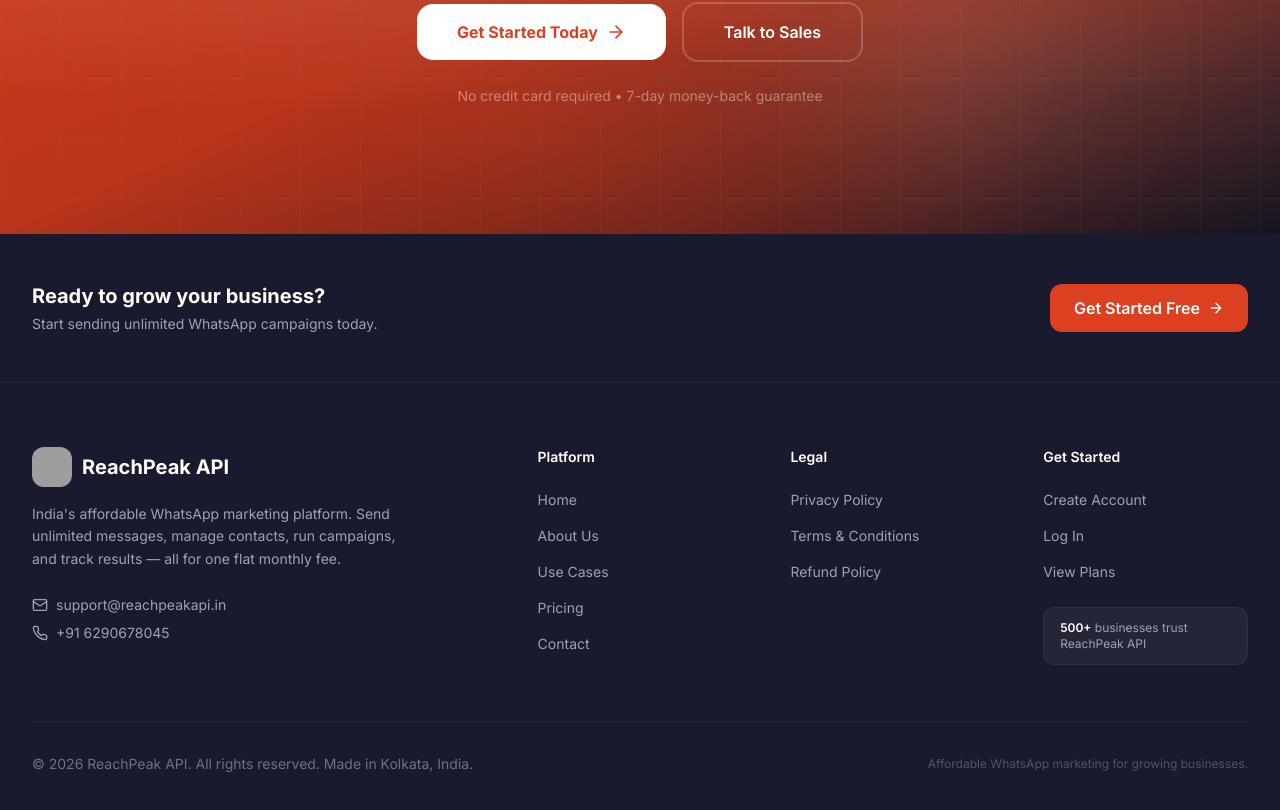
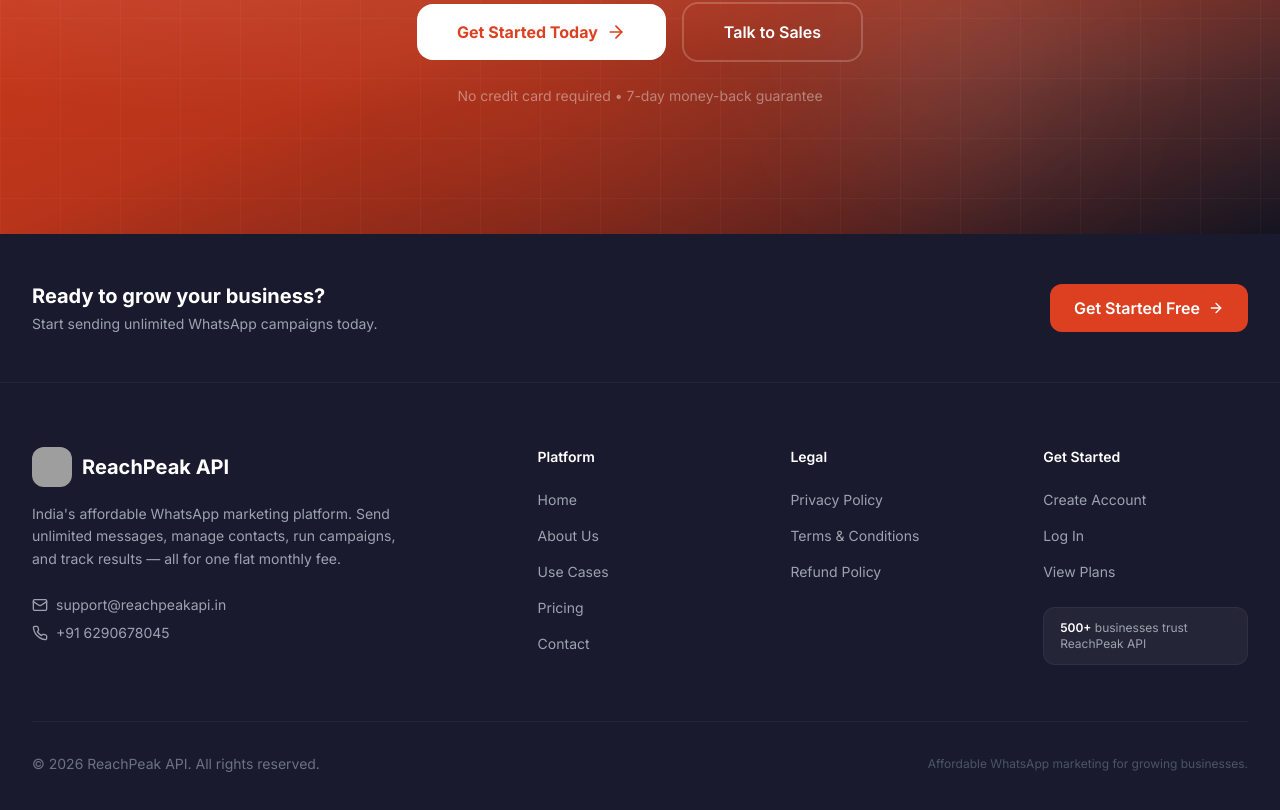
Before and after one commit to amitprivatefiles-rgb/reachpeak, a React (Vite) app: page / in a window 1280 px wide. Shown: the part 8226-9036 px from the top of the page. Built offline with nearby package versions, Linux system fonts and the light colour scheme; no server answers; grey boxes are pictures that could not be loaded.

Commit message:
remove Made in Kolkata from footer

```diff
--- a/src/components/public/PublicFooter.tsx
+++ b/src/components/public/PublicFooter.tsx
@@ -113,7 +113,7 @@ export function PublicFooter() {
 
         <div className="mt-14 pt-8 border-t border-gray-700/30 flex flex-col sm:flex-row items-center justify-between gap-4">
           <p className="text-sm text-gray-500">
-            &copy; {new Date().getFullYear()} ReachPeak API. All rights reserved. Made in Kolkata, India.
+            &copy; {new Date().getFullYear()} ReachPeak API. All rights reserved.
           </p>
           <p className="text-xs text-gray-600">Affordable WhatsApp marketing for growing businesses.</p>
         </div>
```
